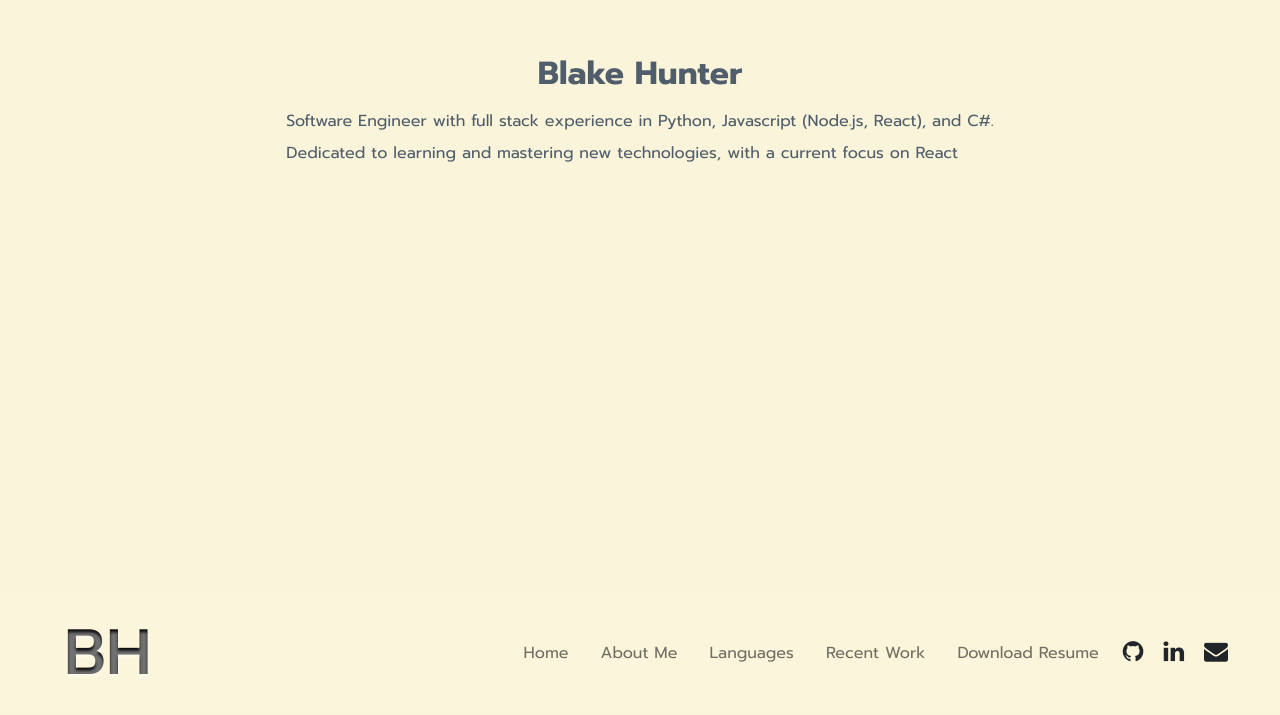
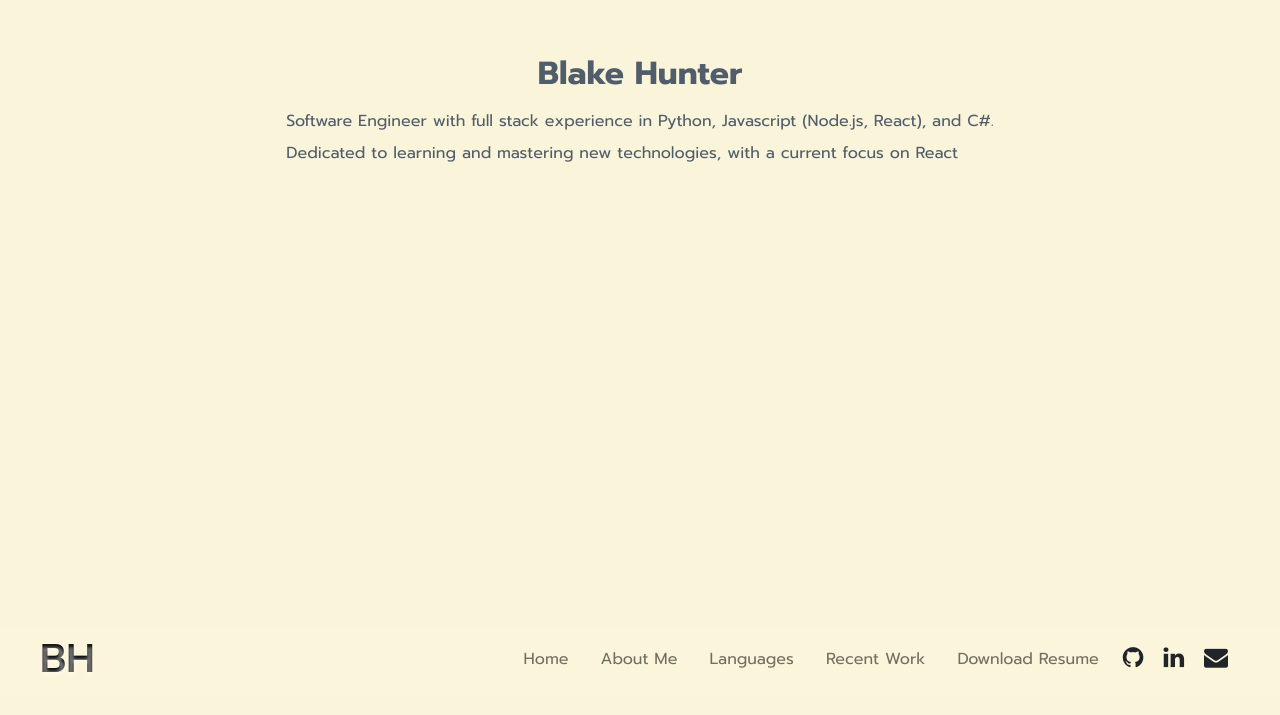
Before and after one commit to bhunter87/ProjectPage, a React (Create React App) app: page / in a window 1280 px wide. Shown: the part 105-820 px from the top of the page. Built offline with nearby package versions, Linux system fonts and the light colour scheme; the HTML template or start-up script is replaced by a standard one.

Commit message:
final responsiveness 10/31

```diff
--- a/src/App.css
+++ b/src/App.css
@@ -17,13 +17,14 @@ div.mainPage {
 #navbar-container {
     margin-top: calc(100vh - 34em);
     width: 100vw;
-    height: 6em;
+    height: fit-content;
 }
 #navbar {
     display: flex;
     width: 100vw;
     background-color: rgb(251, 246, 219);
     justify-content: space-between;
+    height: fit-content;
 }
 
 .fixed {
@@ -277,12 +278,13 @@ img {
         margin-top: calc(100vh - 55em);
     }
 }
-@media only screen and (min-device-width: 390px) and (max-device-width: 844px) and (orientation: landscape) {
+
+@media only screen and (min-device-width: 414px) and (max-device-width: 896px) and (orientation: landscape) {
     #homePageView {
         margin-top: 10em;
     }
     #navbar-container {
-        margin-top: calc(100vh - 23em);
+        margin-top: calc(100vh - 21em);
     }
     #work {
         width: 100%;
@@ -297,12 +299,12 @@ img {
         margin-right: 0em;
     }
 }
-@media only screen and (min-device-width: 414px) and (max-device-width: 896px) and (orientation: landscape) {
+@media only screen and (min-device-width: 390px) and (max-device-width: 844px) and (orientation: landscape) {
     #homePageView {
         margin-top: 10em;
     }
     #navbar-container {
-        margin-top: calc(100vh - 23em);
+        margin-top: calc(100vh - 21em);
     }
     #work {
         width: 100%;
@@ -317,13 +319,12 @@ img {
         margin-right: 0em;
     }
 }
-
 @media only screen and (min-device-width: 360px) and (max-device-width: 740px) and (orientation: landscape) {
     #homePageView {
         margin-top: 8em;
     }
     #navbar-container {
-        margin-top: calc(100vh - 31em);
+        margin-top: calc(100vh - 30em);
     }
     #work {
         width: 100%;
@@ -343,7 +344,7 @@ img {
         margin-top: 7em;
     }
     #navbar-container {
-        margin-top: calc(100vh - 32.5em);
+        margin-top: calc(100vh - 31em);
     }
     #work {
         width: 100%;
@@ -358,3 +359,22 @@ img {
         margin-right: 0em;
     }
 }
+
+@media only screen and (min-device-width: 375px) and (max-device-width: 667px) and (orientation: landscape) {
+    #homePageView {
+        margin-top: 5em;
+    }
+    #navbar-container {
+        margin-top: calc(100vh - 28.5em);
+    }
+}
+
+@media screen and (orientation: landscape) {
+    .logo {
+        font-size: 2.5em;
+    }
+    .navbar {
+        margin: 0;
+        padding: 0;
+    }
+}
```
